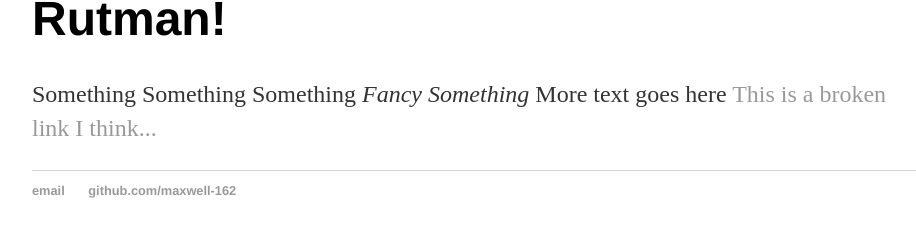
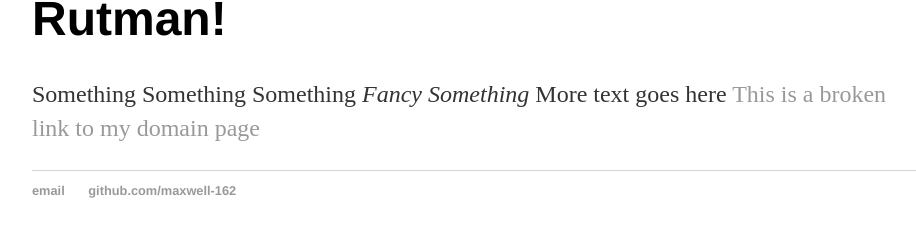
Before and after one commit to m4xwellNo4h/maxwell-162.github.io, a Jekyll site: the page built from index.html, in a window 1280 px wide. Shown: the part 174-411 px from the top of the page, without its empty margins (160-1076 px from the left). Built offline with Jekyll 4.4.1, drawn with Linux system fonts in a browser that asks for light colours.

Commit message:
link update

```diff
--- a/index.html
+++ b/index.html
@@ -4,5 +4,5 @@ title: Maxwell Noah Rutman
 ---
 <div class="blurb">
 	<h1>Herrrrrrrrrro World, I'm Maxwell Rutman!</h1>
-        <p>Something Something Something <em>Fancy Something</em> More text goes here <a href="/about">This is a broken link I think...</a></p>
+        <p>Something Something Something <em>Fancy Something</em> More text goes here <a href="www.maxwellrutman.com">This is a broken link to my domain page</a></p>
 </div><!-- /.blurb -->
```
